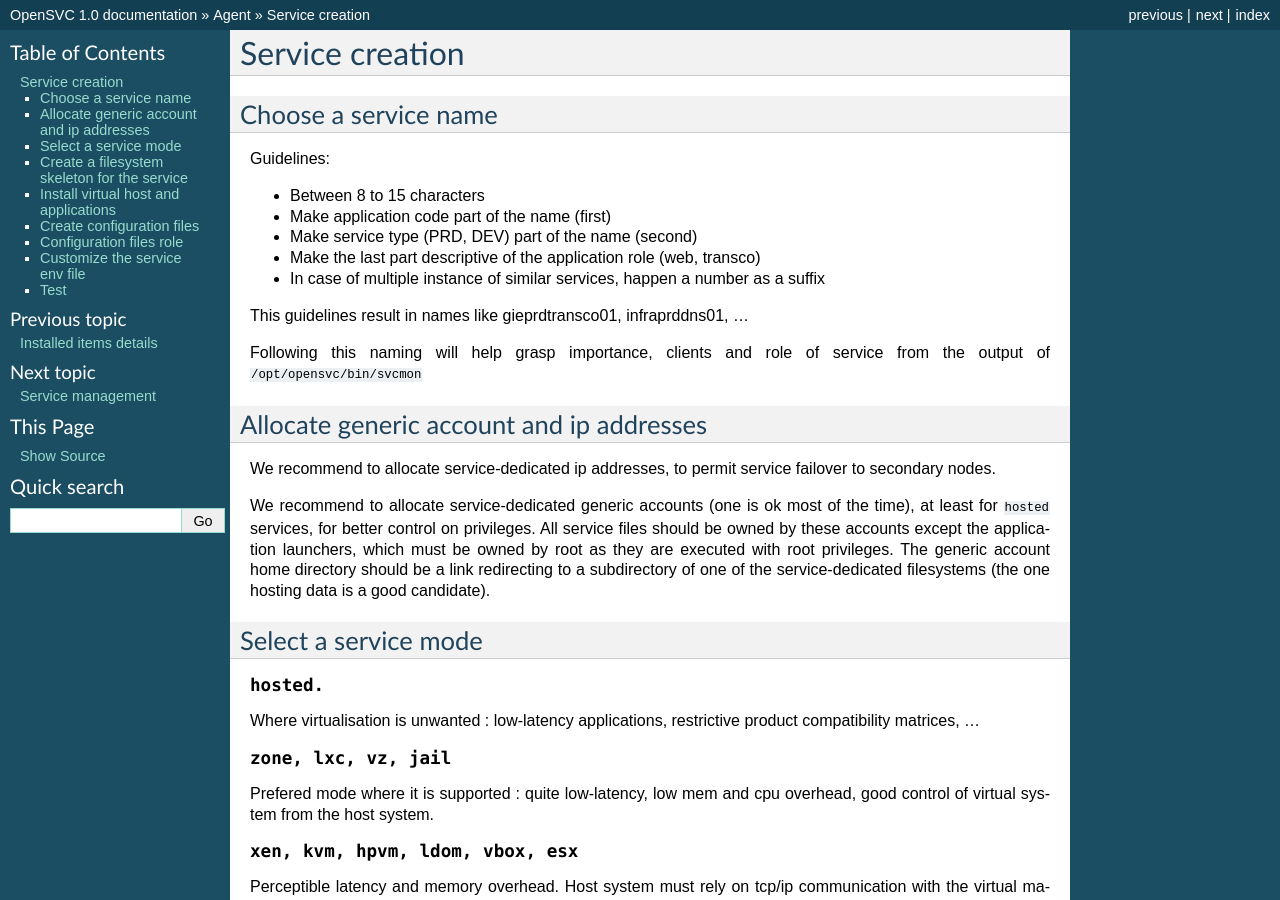
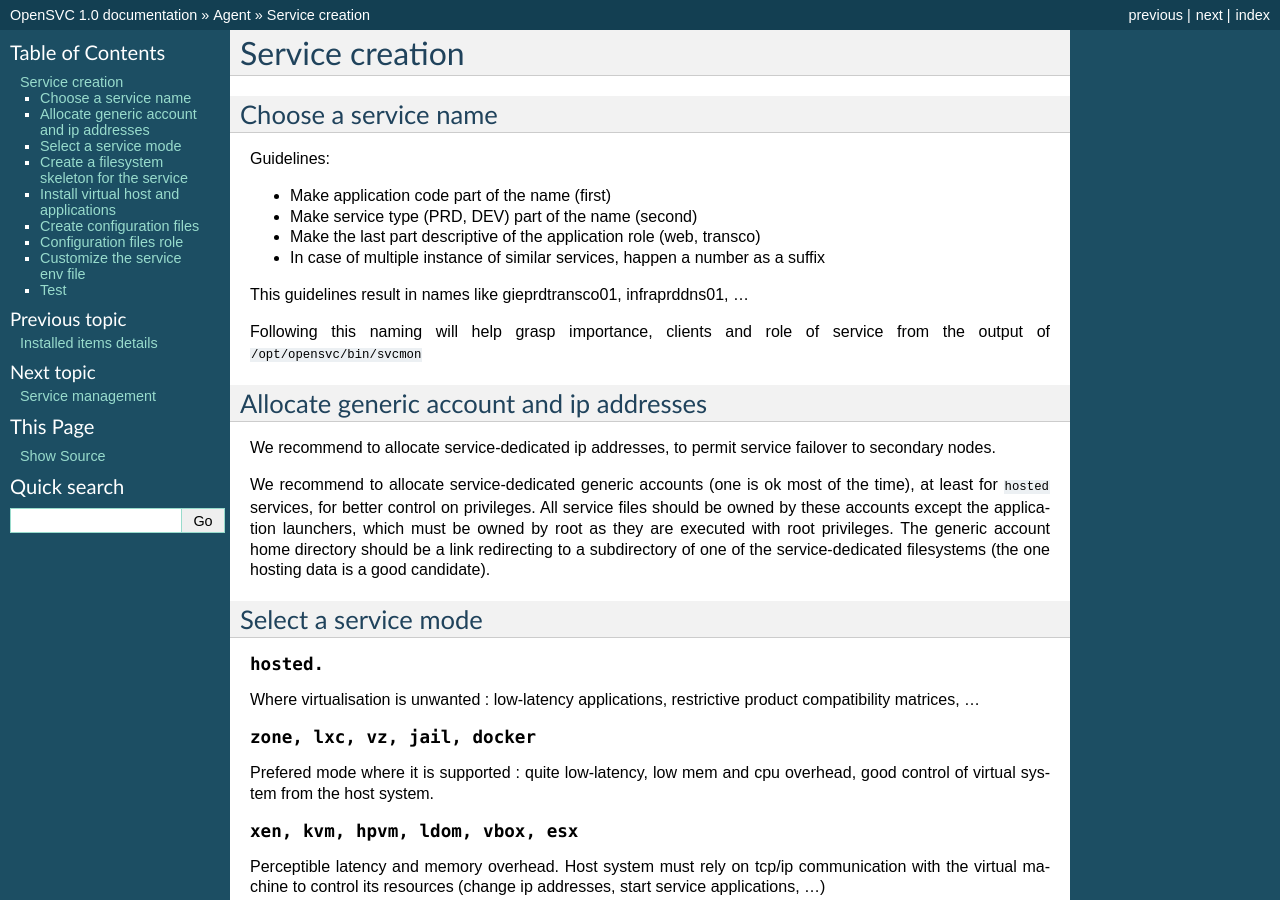
Before and after one commit to opensvc/docs.opensvc.com, a Sphinx documentation site: the page built from source/agent.service.creation.rst, in a window 1280 px wide and 900 px high. Built offline with Sphinx 7.4.7, drawn with Linux system fonts in a browser that asks for light colours; comment, search, counter and statistics services are not loaded.

Commit message:
Remove service length limitation

```diff
--- a/source/agent.service.creation.rst
+++ b/source/agent.service.creation.rst
@@ -8,7 +8,6 @@
 
 Guidelines:
 
-*   Between 8 to 15 characters
 *   Make application code part of the name (first)
 *   Make service type (PRD, DEV) part of the name (second)
 *   Make the last part descriptive of the application role (web, transco)
@@ -32,7 +31,7 @@
 
 Where virtualisation is unwanted : low-latency applications, restrictive product compatibility matrices, ...
 
-.. function:: zone, lxc, vz, jail
+.. function:: zone, lxc, vz, jail, docker
 
 Prefered mode where it is supported : quite low-latency, low mem and cpu overhead, good control of virtual system from the host system.
 
```
